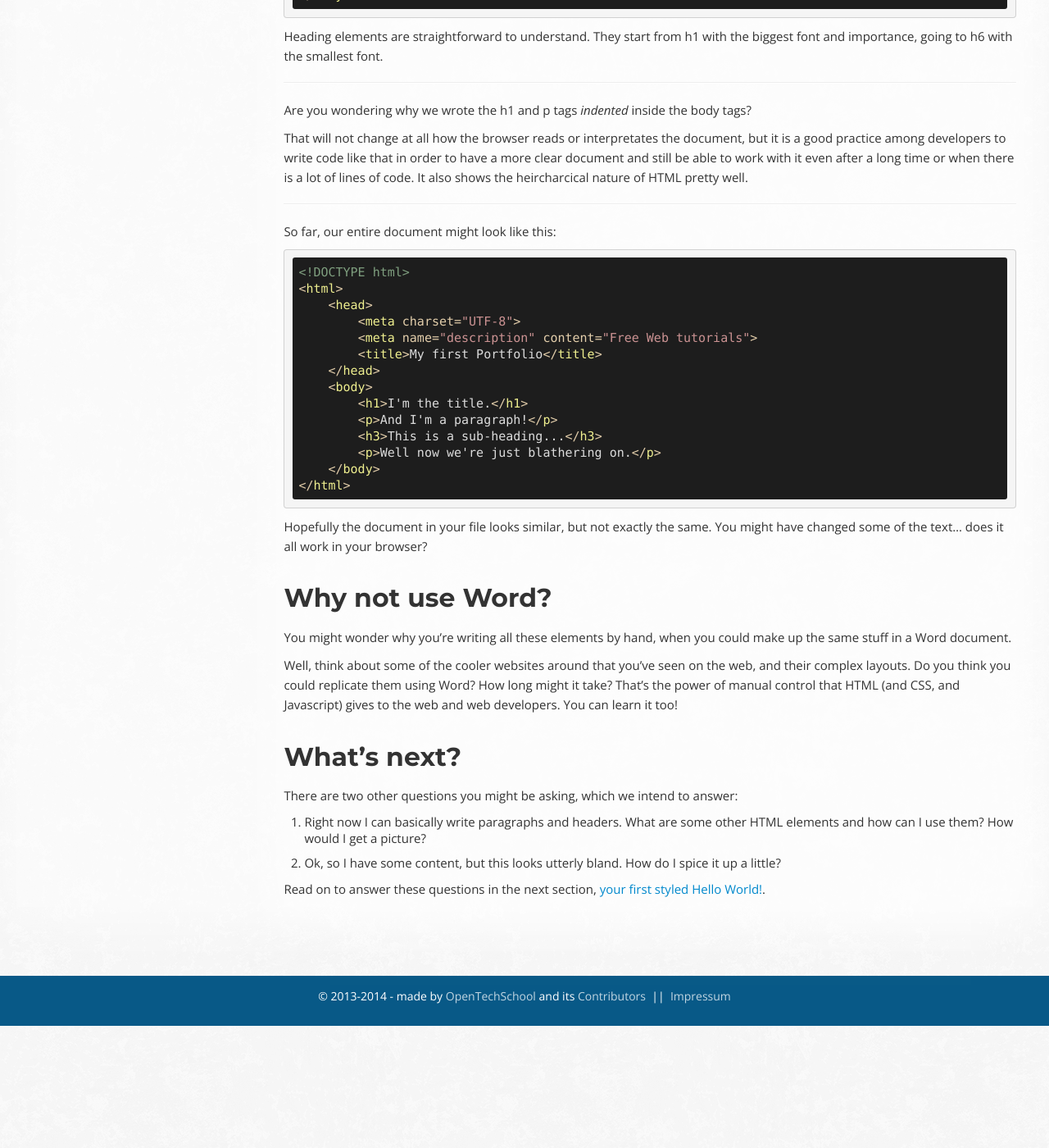
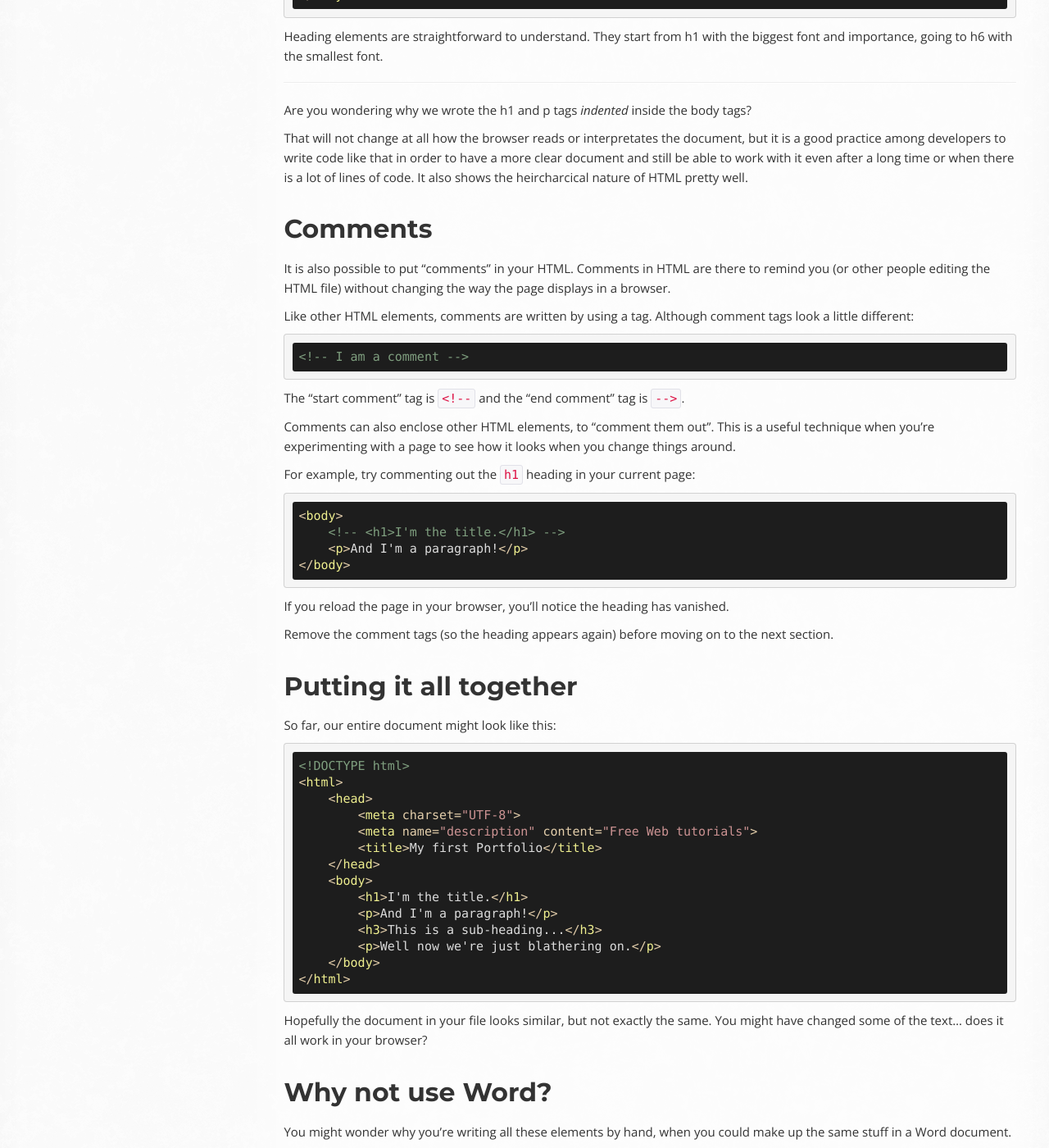
Before and after one commit to OpenTechSchool/html-css-beginners, a Jekyll site: the page built from core/structure.md, in a window 1280 px wide and 1400 px high, scrolled down 3000 px. Shown: the whole window at 82% size. Built offline with Jekyll 4.4.1, drawn with Linux system fonts in a browser that asks for light colours; Markdown is read by kramdown in place of the engine named in the settings; before the commit the page ends 4251 px from its top, so only the background shows below that.

Commit message:
Add section in the first chapter about HTML comments (addresses Issue #14)

```diff
--- a/core/structure.md
+++ b/core/structure.md
@@ -170,7 +170,36 @@ in order to have a more clear document and still be able to work with it
 even after a long time or when there is a lot of lines of code. It also shows
 the heircharcical nature of HTML pretty well.
 
-******
+## Comments
+
+It is also possible to put "comments" in your HTML. Comments in HTML are there
+to remind you (or other people editing the HTML file) without changing the way
+the page displays in a browser.
+
+Like other HTML elements, comments are written by using a tag. Although comment
+tags look a little different:
+
+    <!-- I am a comment -->
+
+The "start comment" tag is `<!--` and the "end comment" tag is `-->`.
+
+Comments can also enclose other HTML elements, to "comment them out". This is a
+useful technique when you're experimenting with a page to see how it looks when
+you change things around.
+
+For example, try commenting out the `h1` heading in your current page:
+
+    <body>
+        <!-- <h1>I'm the title.</h1> -->
+        <p>And I'm a paragraph!</p>
+    </body>
+
+If you reload the page in your browser, you'll notice the heading has vanished.
+
+Remove the comment tags (so the heading appears again) before moving on to the
+next section.
+
+## Putting it all together
 
 So far, our entire document might look like this:
 
```
